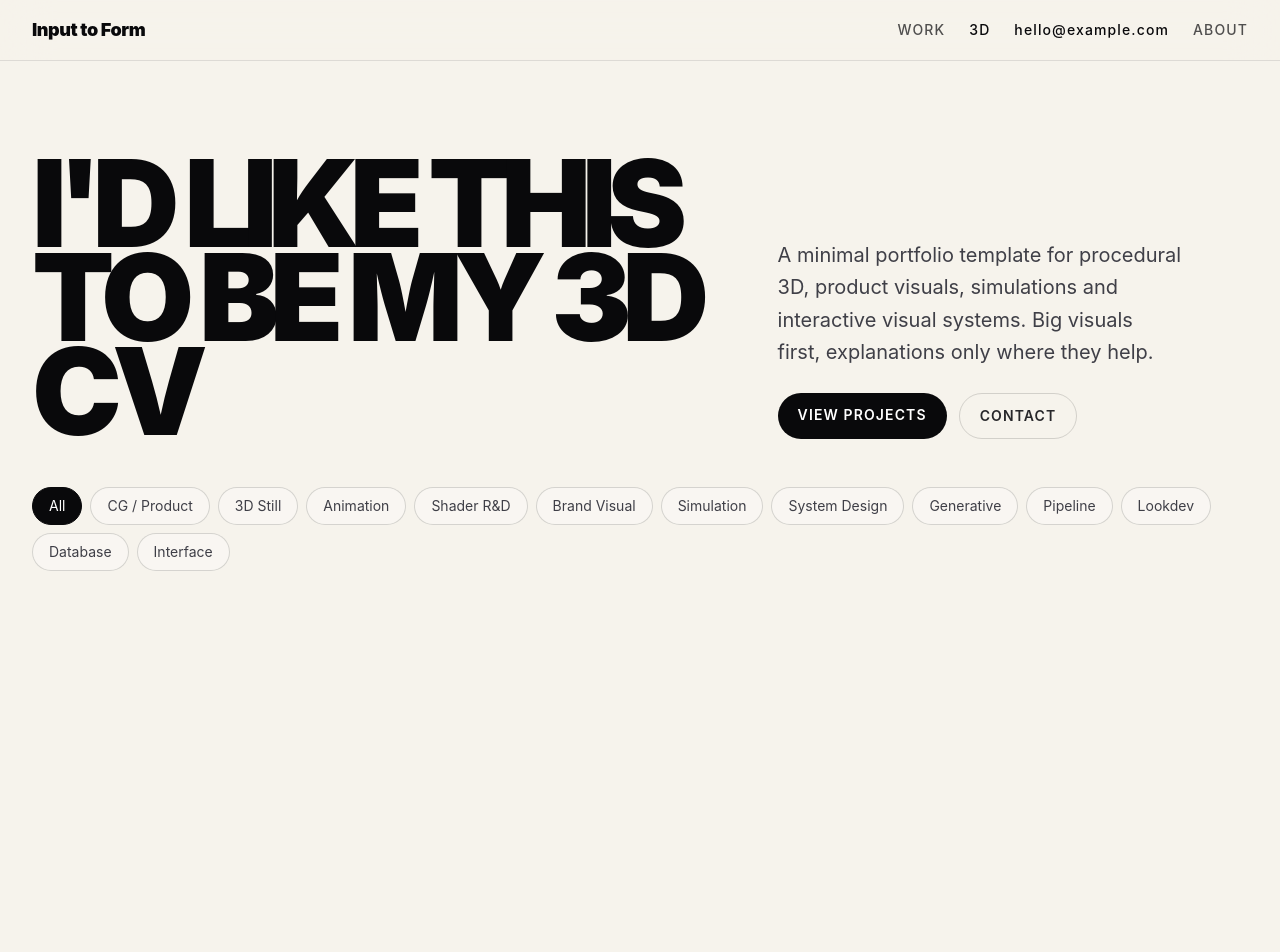
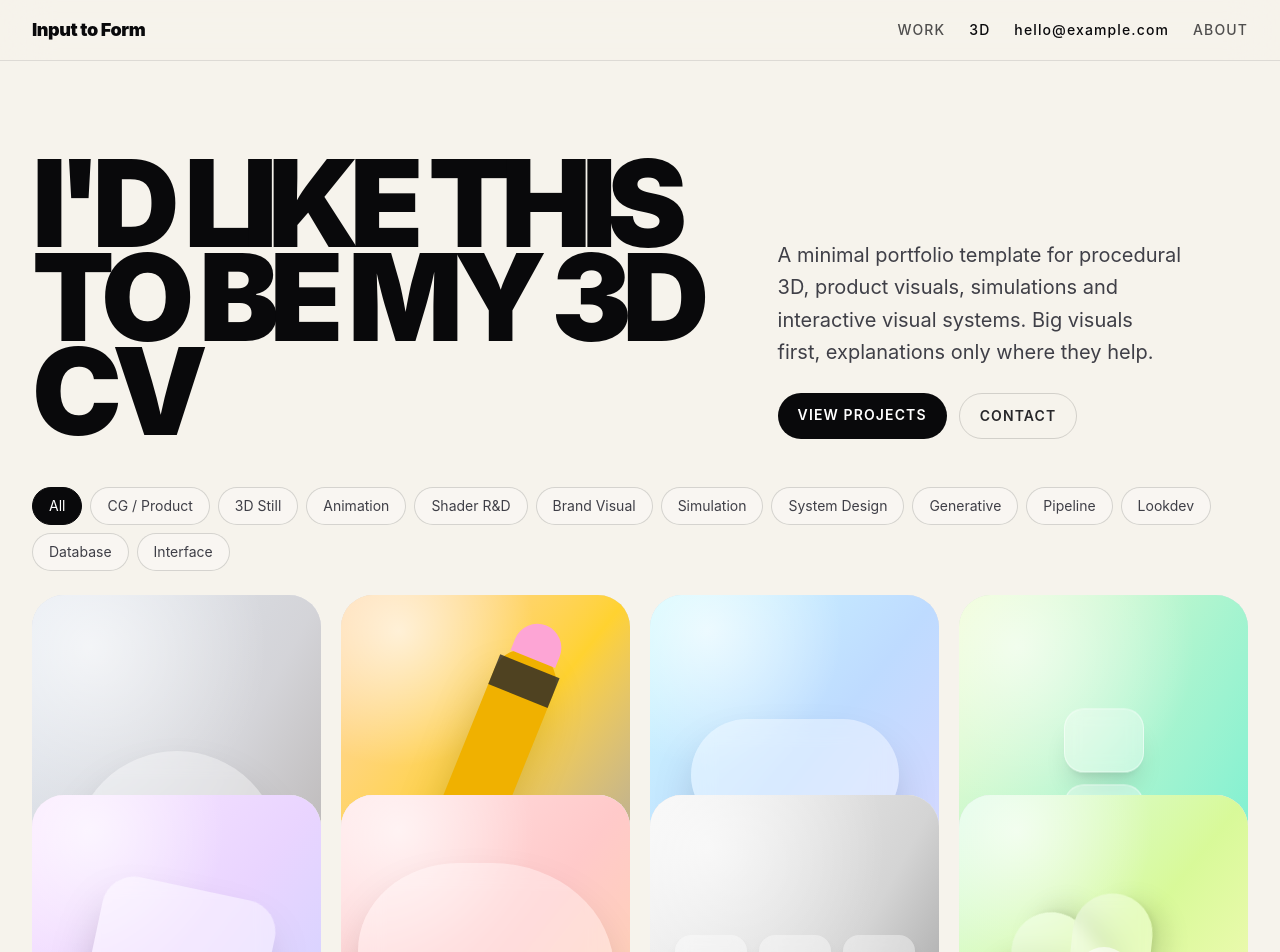
Before and after one commit to ex-truder/input-to-form, a React (Vite) app: page / in a window 1280 px wide. Shown: the top 952 px of the page. Built offline with nearby package versions, Linux system fonts and the light colour scheme.

Commit message:
Card Visual Fix (invisibility)

```diff
--- a/src/components/media/PlaceholderVisual.jsx
+++ b/src/components/media/PlaceholderVisual.jsx
@@ -5,7 +5,7 @@ export default function PlaceholderVisual({ project, media, className = "min-h-[
   const accent = media?.accent || project?.accent || "from-neutral-100 via-neutral-300 to-neutral-500";
 
   return (
-    <div className={`group relative overflow-hidden rounded-[2rem] bg-gradient-to-br ${accent} ${className}`}>
+    <div className={`group relative overflow-hidden rounded-[2rem] bg-zinc-200 bg-gradient-to-br ${accent} ${className}`}>
       <div className="absolute inset-0 bg-[radial-gradient(circle_at_20%_10%,rgba(255,255,255,0.65),transparent_34%),radial-gradient(circle_at_80%_90%,rgba(0,0,0,0.14),transparent_30%)]" />
       <Shape kind={shape} />
     </div>
--- a/src/components/projects/ProjectCard.jsx
+++ b/src/components/projects/ProjectCard.jsx
@@ -10,17 +10,27 @@ export default function ProjectCard({ project, index }) {
         : "min-h-[360px]";
 
   return (
-    <Link to={`/work/${project.slug}`} className="block" style={{ animationDelay: `${index * 50}ms` }}>
-      <article className={`group relative overflow-hidden rounded-[2rem] ${ratio}`}>
-        <ProjectMedia
-          media={project.cover}
-          project={project}
-          className="absolute inset-0 min-h-0 h-full rounded-none"
-        />
+    <Link
+      to={`/work/${project.slug}`}
+      className="block"
+      style={{ animationDelay: `${index * 50}ms` }}
+    >
+      <article className={`group relative overflow-hidden rounded-[2rem] bg-zinc-200 ${ratio}`}>
+        <div className="absolute inset-0">
+          <ProjectMedia
+            media={project.cover}
+            project={project}
+            className="h-full min-h-0 rounded-none"
+          />
+        </div>
 
-        <div className="absolute inset-x-0 bottom-0 flex items-end justify-between gap-6 p-5 opacity-0 transition duration-300 group-hover:opacity-100">
+        <div className="absolute inset-0 z-10 bg-black/0 transition duration-300 group-hover:bg-black/5" />
+
+        <div className="absolute inset-x-0 bottom-0 z-20 flex items-end justify-between gap-6 p-5 opacity-0 transition duration-300 group-hover:opacity-100">
           <div className="rounded-2xl bg-white/70 px-4 py-3 text-sm backdrop-blur-md">
-            <h3 className="font-semibold tracking-tight text-zinc-950">{project.title}</h3>
+            <h3 className="font-semibold tracking-tight text-zinc-950">
+              {project.title}
+            </h3>
             <p className="mt-1 text-zinc-600">{project.type}</p>
           </div>
 
```
